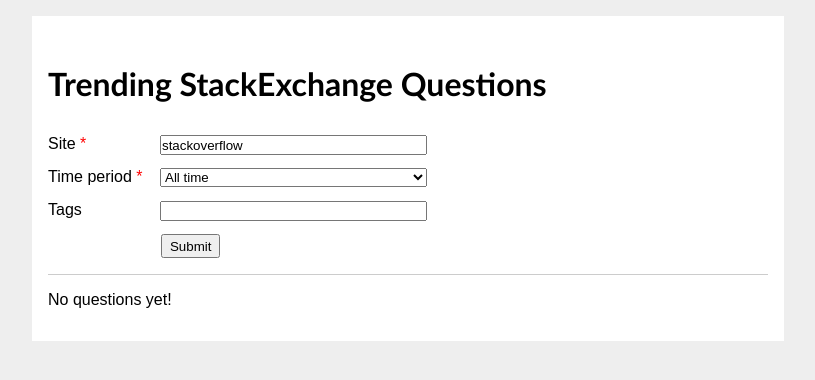
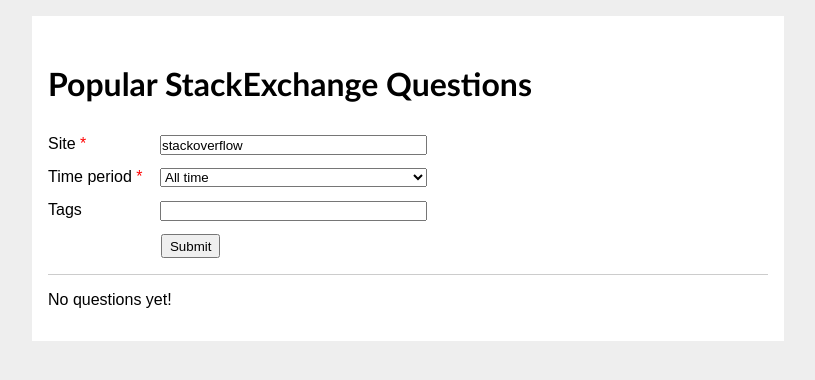
Before and after one commit to Michael0x2a/TrendingStack, a plain HTML site: page index.html in a window 1280 px wide. Shown: the whole page, without its empty margins (232-1047 px from the left). Drawn offline with nearby package versions, Linux system fonts and the light colour scheme.

Commit message:
Tweaked title

```diff
--- a/index.html
+++ b/index.html
@@ -18,7 +18,7 @@
 </head>
 <body>
     <div id="wrapper">
-        <h1>Trending StackExchange Questions</h1>
+        <h1>Popular StackExchange Questions</h1>
         <div id="errors"></div>
         <form id="parameters">
             <label for="site" class="mandatory">Site</label>
```
